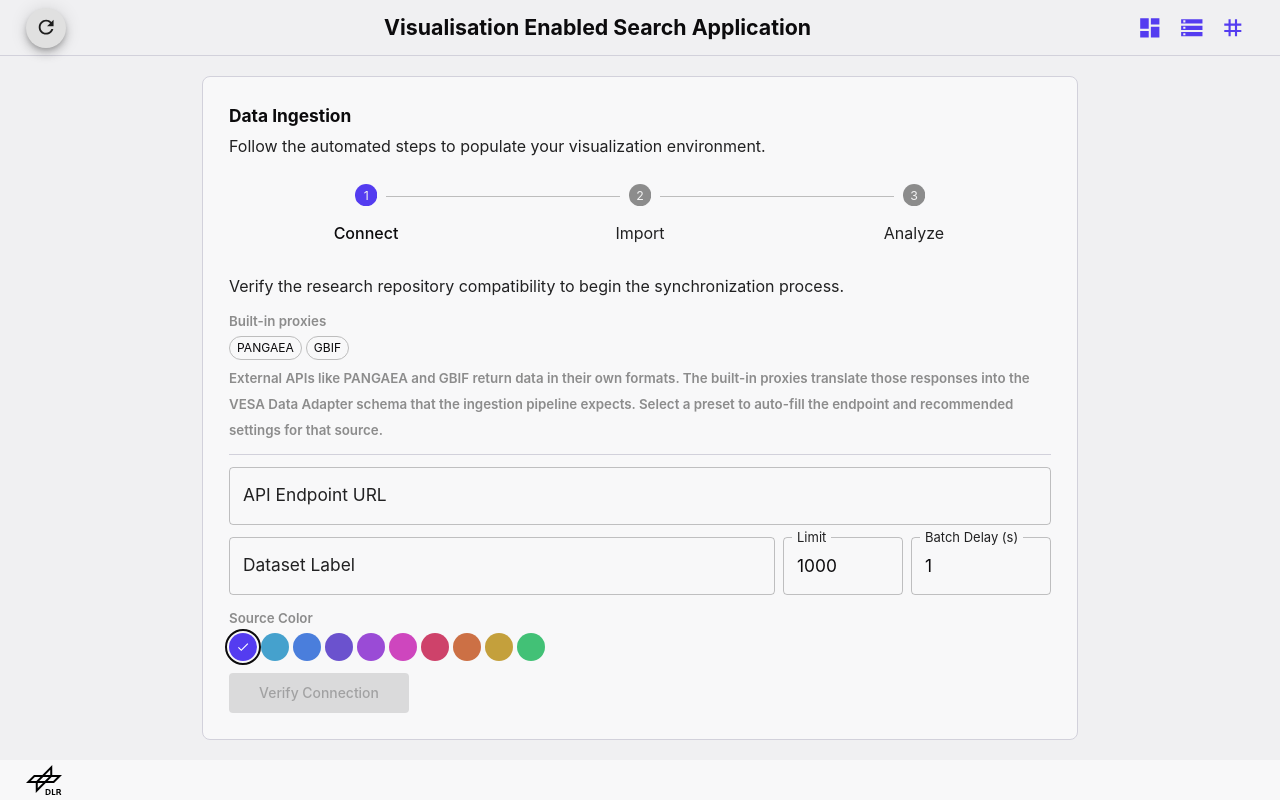
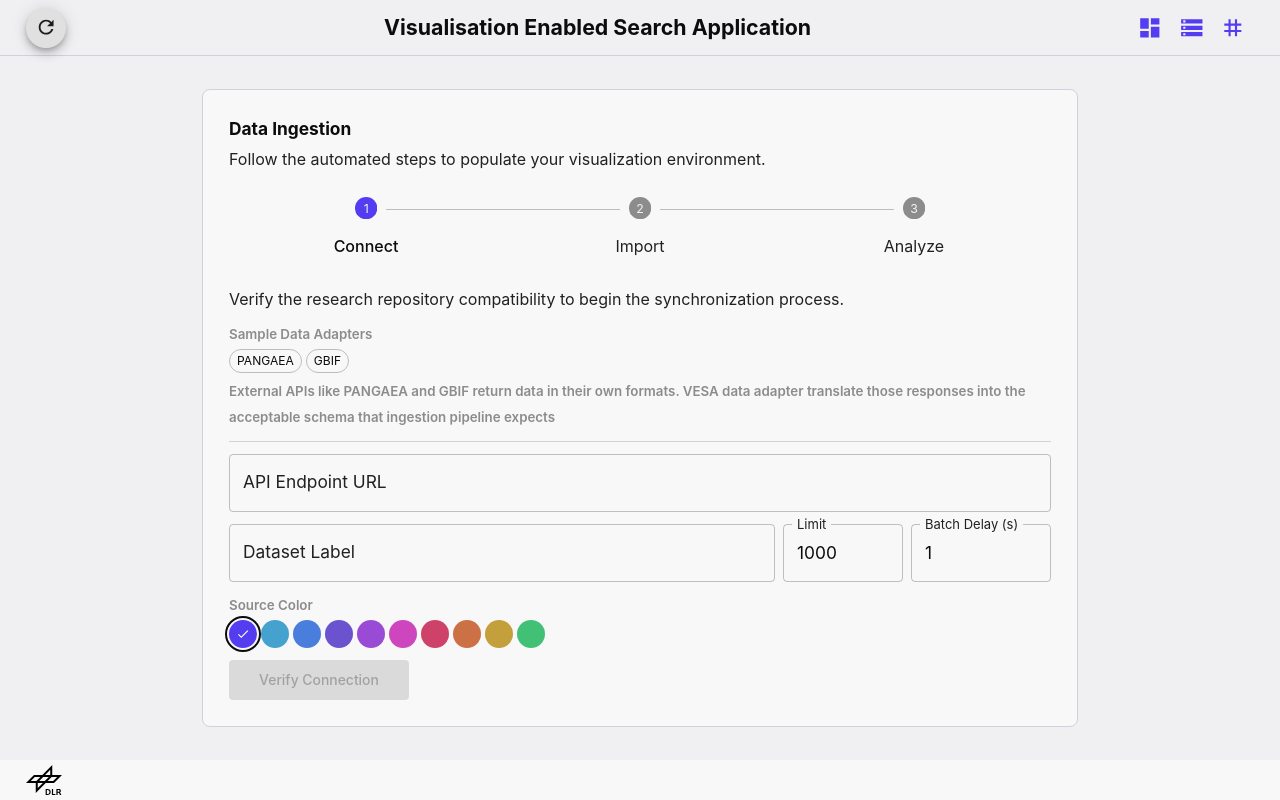
Before and after one commit to DLR-SC/VESA2, a React (Vite) app in the folder FRONTEND/: page /setup in a window 1280 px wide. Built offline with nearby package versions, Linux system fonts and the light colour scheme; no server answers.

Commit message:
Minor Fix: Edit text in the data ingestion page

```diff
--- a/FRONTEND/src/components/ingestion/HandshakeForm.tsx
+++ b/FRONTEND/src/components/ingestion/HandshakeForm.tsx
@@ -85,7 +85,7 @@ const HandshakeForm: React.FC<HandshakeFormProps> = ({ onValidated, isSystemBusy
 
       <Box>
         <Typography variant="caption" color="text.disabled" display="block" sx={{ mb: 1 }}>
-          Built-in proxies
+          Sample Data Adapters
         </Typography>
         <Stack direction="row" spacing={1} sx={{ mb: 1 }}>
           {PRESETS.map((preset) => (
@@ -101,7 +101,7 @@ const HandshakeForm: React.FC<HandshakeFormProps> = ({ onValidated, isSystemBusy
           ))}
         </Stack>
         <Typography variant="caption" color="text.disabled">
-          External APIs like PANGAEA and GBIF return data in their own formats. The built-in proxies translate those responses into the VESA Data Adapter schema that the ingestion pipeline expects. Select a preset to auto-fill the endpoint and recommended settings for that source.
+          External APIs like PANGAEA and GBIF return data in their own formats. VESA data adapter translate those responses into the acceptable schema that ingestion pipeline expects
         </Typography>
       </Box>
 
```
